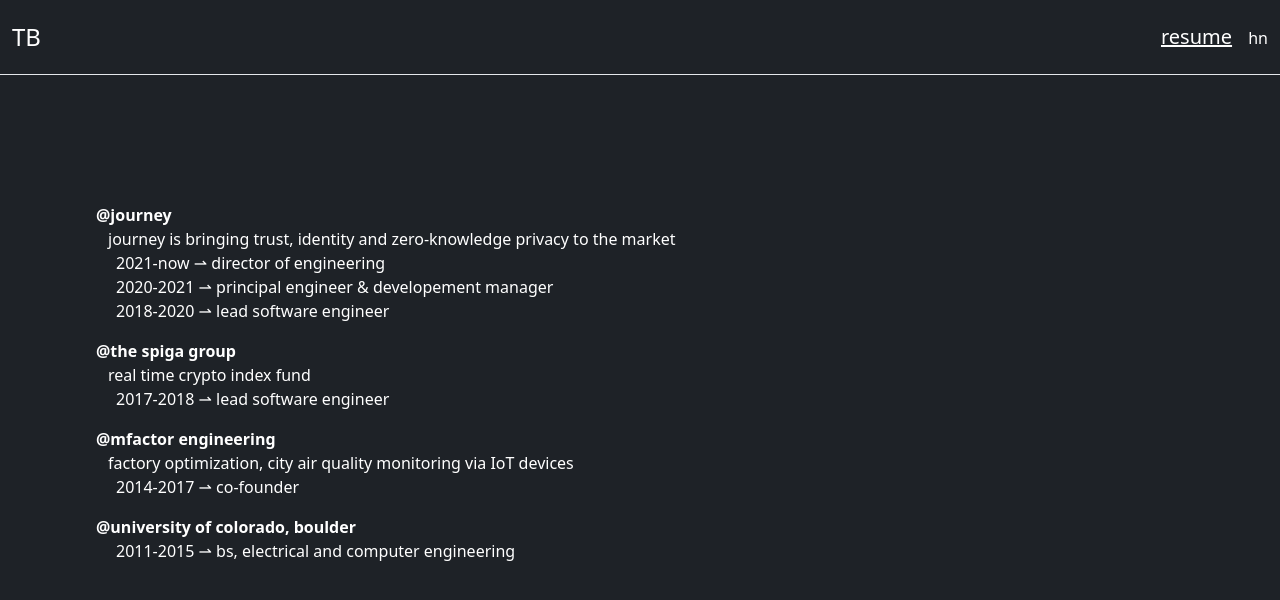
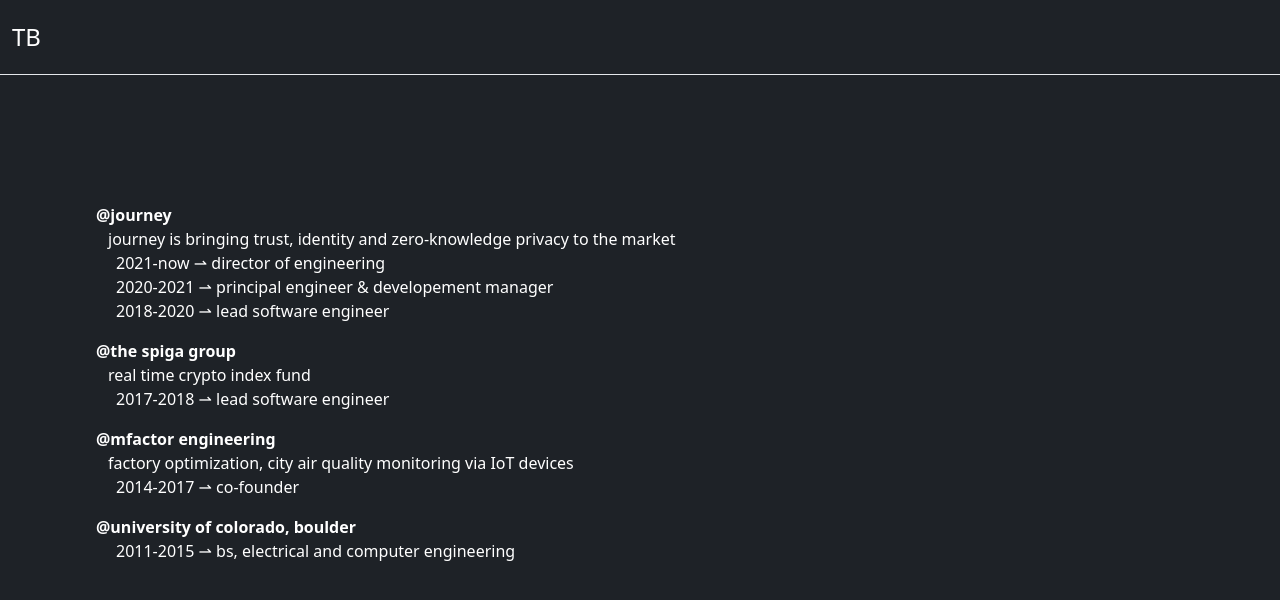
Before and after one commit to taybart/taybart.com, an Astro site in the folder frontend/: page / in a window 1280 px wide. Built offline with nearby package versions, Linux system fonts and the light colour scheme; Astro itself is replaced by a stand-in of ours.

Commit message:
refact: remove nav

```diff
--- a/frontend/src/components/Header.astro
+++ b/frontend/src/components/Header.astro
@@ -6,13 +6,13 @@ const currentPath = pathname.slice(1);
 <header>
   <h1><a href="/">TB</a></h1>
   <nav>
-    <a class={currentPath == "" ? "active" : ""} href="/">resume</a>
-    <a
-      class={currentPath == "hn" || /post\/*/.test(currentPath) ? "active" : ""}
-      href="/hn">hn</a
-    >
+    <!--   <a class={currentPath == "" ? "active" : ""} href="/">resume</a> -->
+    <!--   <a -->
+    <!--     class={currentPath == "hn" || /post\/*/.test(currentPath) ? "active" : ""} -->
+    <!--     href="/hn">hn</a -->
+    <!--   > -->
+    <!-- </nav> -->
   </nav>
-</header>
 
   <style>
     header {
@@ -28,3 +28,4 @@ const currentPath = pathname.slice(1);
       @apply text-xl underline;
     }
   </style>
+</header>
```
Also changed, not shown: README.md, 1 other file. Lines whose indentation alone changed are shown as unchanged.
